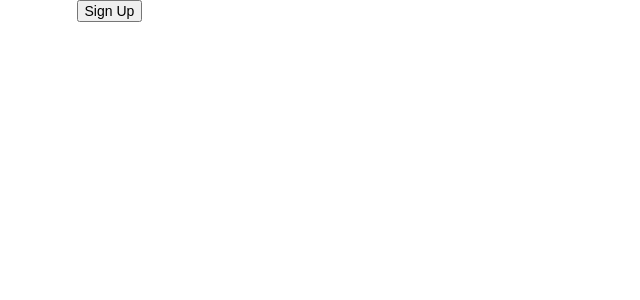
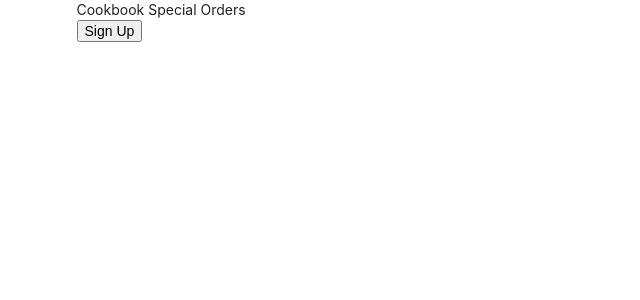
Before and after one commit to Dcrame31/special-orders, a React (Create React App) app: page / in a window 1280 px wide. Shown: the top 300 px of the page, without its empty margins (0-640 px from the left). Built offline with nearby package versions, Linux system fonts and the light colour scheme.

Commit message:
update signup form

```diff
--- a/src/App.js
+++ b/src/App.js
@@ -5,6 +5,9 @@ import UserContainer from './components/user/UserContainer';
 function App() {
   return (
     <div className="ui container">
+      <div>
+        Cookbook Special Orders
+      </div>
       <UserContainer/>
     </div>
   );
--- a/src/components/user/UserForm.js
+++ b/src/components/signup/SignupForm.js
@@ -1,6 +1,6 @@
 import React from 'react';
 
-const UserForm = () => {
+const SignupForm = () => {
     return (
         <div>
             <h1>User Signup</h1>
@@ -28,4 +28,4 @@ const UserForm = () => {
     )
 }
 
-export default UserForm;
+export default SignupForm;
--- a/src/components/user/UserContainer.js
+++ b/src/components/user/UserContainer.js
@@ -1,5 +1,5 @@
 import React, {useState} from "react";
-import UserForm from './UserForm';
+import SignupForm from '../signup/SignupForm';
 
 const UserContainer = () => {
 
@@ -9,7 +9,7 @@ const UserContainer = () => {
     return (
         <>
             <button type="submit" onClick={() => setToggle(!toggle)}>{toggle === true? 'Close Form' : 'Sign Up'}</button>
-            {toggle && <UserForm/>}
+            {toggle && <SignupForm/>}
         </>
     )
 };
```
Also changed, not shown: src/components/user/UserHome.js (added, +12 -0 lines).
